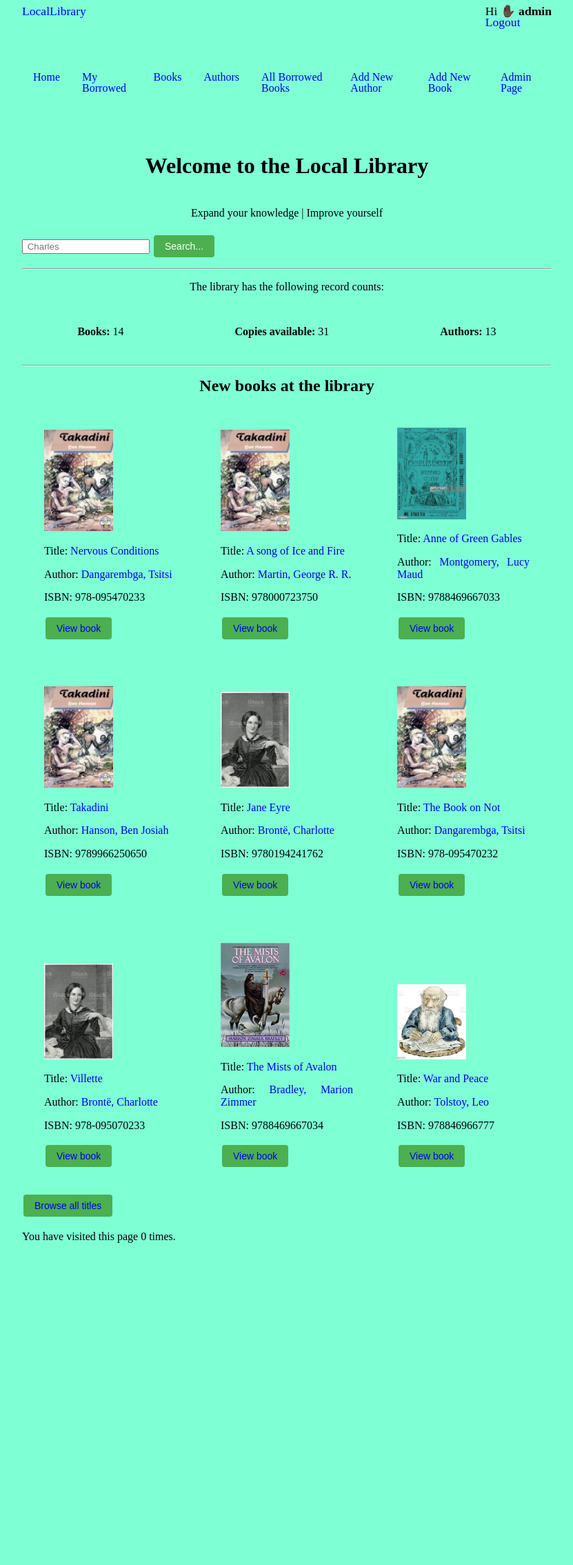
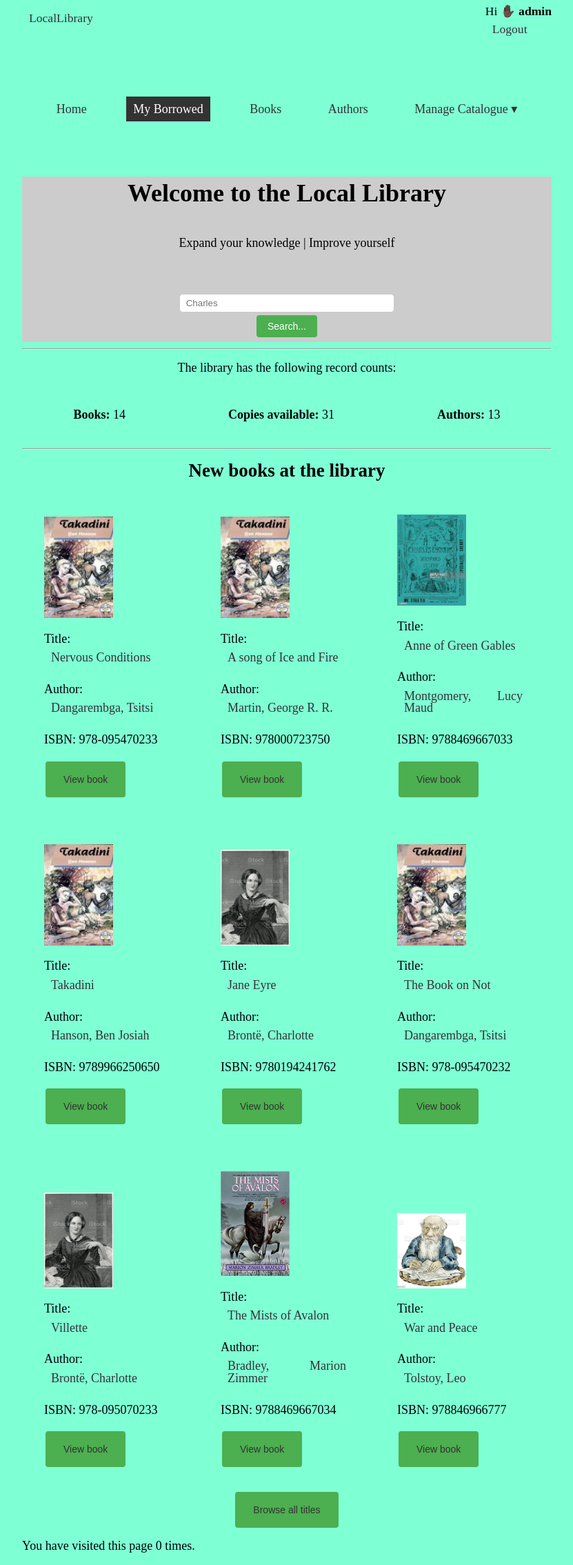
Before and after one commit to schawanji/locallibrary, a Django app: page /catalog/ in a window 1280 px wide. Shown: the whole page at 69% size, without its empty margins (224-1055 px from the left). Before the commit the page ends 1802 px from the top, so only its background shows below. Run offline with Django 3.2, Linux system fonts and the light colour scheme; a user stored in the database is signed in; data comes from the database, SQL or seed files in the repository; both versions use the stored data as it was after the commit.

Commit message:
'Add-css-to-nav-bar'

```diff
--- a/locallibrary/catalog/static/css/style.css
+++ b/locallibrary/catalog/static/css/style.css
@@ -3,9 +3,9 @@
     margin: 0 auto;
     width: 60%;
     line-height: 1.1rem;
+    font-size:18px;
 
 }
-
 
 ul {
     list-style: none;
@@ -14,6 +14,7 @@
     line-height: 1rem;
 
 }
+
 li {
     list-style: none;
     padding-top: 0.5rem;
@@ -21,22 +22,74 @@
     line-height: 1rem;
 
 }
-h1,h2{
+
+a {
+    display: block;
+    padding: 10px;
+    text-decoration: none;
+    color: #333;
+  }
+
+  a.active {
+    background-color: #333;
+    color: #fff;
+  }
+
+
+
+
+h1,
+h2 {
     text-align: center;
 }
 
-a{
-    text-decoration: none;
+img {
+    width: 100px;
+    height: auto;
 }
 
-a:hover{
-    color: red;
+/************************Nav*******************************/
+
+.menu {
+    padding: 1rem;
+    margin-bottom: 3rem;
   }
-.hero{
-    /*background-image: url('/static/img/ben-white-4K2lIP0zc_k-unsplash.jpg');
+
+  nav ul {
+    list-style-type: none;
+    margin: 0;
+    padding: 0;
+    display: flex;
+    justify-content: space-around;
+
+  }
+
+  nav li {
+
+    position: relative;
+  }
+
+
+  .manage-catalogue {
+    display: none;
+    position: absolute;
+    top: 100%;
+    left: 0;
+    background-color: #f2f2f2;
+    padding: 10px;
+    box-shadow: 0 2px 5px rgba(0, 0, 0, 0.2);
+  }
+
+  nav li.open .manage-catalogue {
+    display: block;
+  }
+
+/****************************End Nav*********************************/
+
+.hero {
     background-color: #cccccc;
     background-size: cover;
-    height: 30vh;*/
+    height: 30vh;
     text-align: center;
     line-height: 3rem;
 }
@@ -44,80 +97,69 @@
 .logo {
     list-style: none;
     display: flex;
-        justify-content:space-between;
+    justify-content: space-between;
     font-size: 1.1rem;
     margin-bottom: 3rem;
 }
 
-    .books-list{
+.books-list {
     display: grid;
     grid-template-columns: 1fr 1fr 1fr;
     align-items: end;
 
 }
 
-    .btn{
-        background-color: gold;
-        border-color: black;
-        border-radius: 5%;
-        margin-top: 1rem;
-        padding: 0.2rem;
+
+.book {
+    text-align: justify;
+    margin: 2rem;
+}
 
 
-        }
-    .all-books{text-align: center;}
-
-    .general-content{
+.general-content {
     text-align: center;
 }
-     .general-content ul{
+
+.general-content ul {
     display: flex;
     margin: 0 auto;
     padding: 0 auto;
 }
 
-     .general-content li{
-        margin: 0 auto;
-        padding: 2rem;
-     }
-    .menu{
-        margin-bottom: 4rem ;
-    }
-     .menu ul{
-        display: flex;
-        margin: 0 auto;
-        padding: 0 auto;
-     }
-     .menu li{
+.general-content li {
     margin: 0 auto;
     padding: 2rem;
 }
 
-     ul .book-genre{
+ul .book-genre {
 
     color: #000;
 }
 
 
 
-     .pagination{text-align: center;}
+.pagination {
+    text-align: center;
+}
 
 
-     .book-detail{
+.book-detail {
     display: flex;
     text-align: justify;
     justify-content: space-between;
 
 }
 
-.author-detail{
+.author-detail {
     display: flex;
     text-align: justify;
     justify-content: start;
 }
+
 .book-detail ul {
     padding-left: 1rem;
 }
+
 .book-title {
     line-height: 1rem;
     font-weight: 700;
@@ -130,7 +172,9 @@
     color: gray;
 }
 
-.book-isbn ,.book-language ,.book-genre {
+.book-isbn,
+.book-language,
+.book-genre {
     font-size: 0.85rem;
 }
 
@@ -138,14 +182,15 @@
     color: red
 }
 
-.menu li{
+.menu li {
     padding: 1rem;
 }
-.menu a{
+
+.menu a {
     text-decoration: none;
 }
 
-.my-borrowed{
+.my-borrowed {
 
     display: flex;
     justify-content: space-around;
@@ -158,21 +203,19 @@
 
 
 
-/********************************   tABLE STYLE*/
+/*****************Table Style****************/
 table {
     border-collapse: collapse;
     width: 100%;
 }
 
-  td, th {
+td,
+th {
     border: 1px solid #ddd;
     text-align: left;
     padding: 8px;
 }
 
-  tr:nth-child(even) {
-    background-color: #f2f2f2;
-  }
 
 tr:hover {
     background-color: #ddd;
@@ -204,13 +247,64 @@
     background-color: #3e8e41;
 }
 
-img{
-    width: 100px;
-    height: auto;
+button.all-books{
+    display: block;
+    margin: 0 auto;
+    text-align: center;
   }
 
-  .book{text-align: justify;
-margin: 2rem;
+.btn {
+    background-color: gold;
+    border-color: black;
+    border-radius: 5%;
+    margin-top: 1rem;
+    padding: 0.2rem;
+
+
 }
 
-form{text-align: justify;}
+
+
+form {
+    display: flex;
+    flex-direction: column;
+    align-items: center;
+    margin-top: 50px;
+    text-align: justify;
+  }
+
+  form div {
+    display: flex;
+    flex-direction: column;
+    margin-bottom: 20px;
+  }
+
+  label {
+    font-weight: bold;
+    margin-bottom: 5px;
+  }
+
+  input[type="text"],
+  input[type="password"] {
+    padding: 5px;
+    border: 1px solid #ccc;
+    border-radius: 5px;
+    width: 300px;
+  }
+
+  input[type="submit"] {
+    padding: 10px;
+    background-color: #4CAF50;
+    color: white;
+    border: none;
+    border-radius: 5px;
+    cursor: pointer;
+  }
+
+  input[type="submit"]:hover {
+    background-color: #3e8e41;
+  }
+
+  input[type="hidden"] {
+    display: none;
+  }
--- /dev/null
+++ b/locallibrary/catalog/static/js/index.js
@@ -0,0 +1,5 @@
+function toggleDropdown(event) {
+    event.preventDefault();
+    const parentListItem = event.target.parentNode;
+    parentListItem.classList.toggle('open');
+  }
--- a/locallibrary/catalog/templates/base.html
+++ b/locallibrary/catalog/templates/base.html
@@ -27,21 +27,28 @@
     <nav>
       <div class="menu">
         <ul>
-            <li><a href="{% url 'home' %}">Home</a> </li>
+          <li><a href="{% url 'home' %}">Home</a></li>
           <li><a href="{% url 'my-borrowed' %}" class="active">My Borrowed</a></li>
-            <li><a href="{% url 'books' %}">Books</a> </li>
-            <li><a href="{% url 'authors' %}">Authors</a> </li>
+          <li><a href="{% url 'books' %}">Books</a></li>
+          <li><a href="{% url 'authors' %}">Authors</a></li>
           {% if perms.catalog.can_mark_returned %}
+          <li class="dropdown">
+            <a href="#" class="dropdown-toggle" onclick="toggleDropdown(event)">Manage Catalogue &#9662;</a>
             <ul class="manage-catalogue">
               <li><a href="{% url 'all-borrowed' %}">All Borrowed Books</a></li>
               <li><a href="{% url 'author-create' %}">Add New Author</a></li>
               <li><a href="{% url 'book-create' %}">Add New Book</a></li>
               <li><a href="{% url 'admin:index' %}">Admin Page</a></li>
             </ul>
+          </li>
           {% endif %}
         </ul>
       </div>
     </nav>
+
+
+
+
     {% else %}
     <li><a href="{% url 'login' %}?next={{ request.path }}">Login</a>/<a href="{% url 'signup'%}">Register</a></li>
 
@@ -74,7 +81,7 @@
 
   </header>
 
-
+<script src="{% static 'js/index.js'%}"></script>
 </body>
 
 </html>
```
Also changed, not shown: locallibrary/templates/registration/login.html (+17 -12 lines), locallibrary/db.sqlite3, locallibrary/media/images/charlotte_2ZBGZOy.jpg (added), locallibrary/media/images/greatexpetations_47k4RSE_Njz8u9p.jpg (added). Lines whose indentation alone changed are shown as unchanged.
